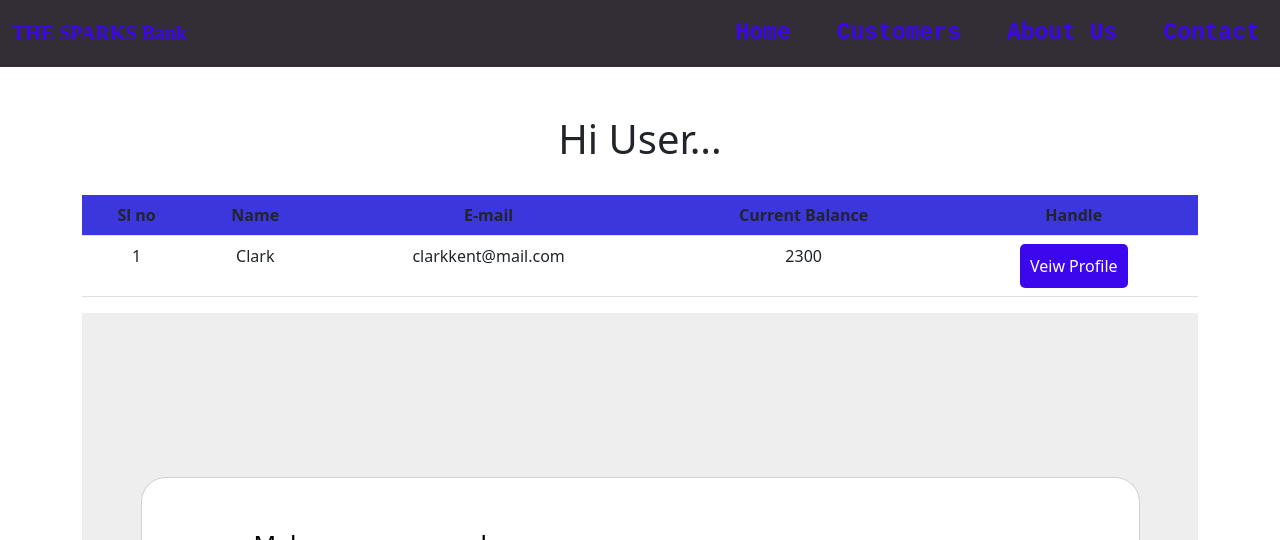
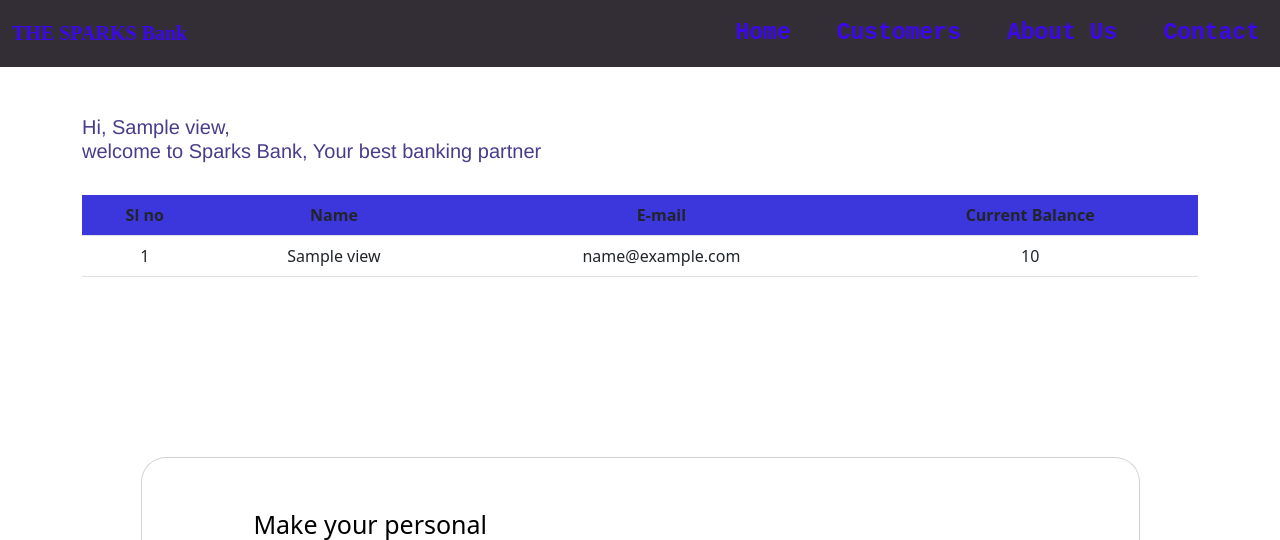
Before and after one commit to fathima-farhath/basic_banking_system, a Django app: template templates/transfer.html in a window 1280 px wide. Shown: the top 540 px of the page. Run offline with Django 4.2, Linux system fonts and the light colour scheme; the template is opened without the code that fills it: most values are stand-ins (such as "Sample title", 1, 10 or a date in 2020).

Commit message:
navigation to tranfer.htmlis done

```diff
--- a/bank_app/url.py
+++ b/bank_app/url.py
@@ -2,6 +2,6 @@ from django.urls import path
 from . import views
 urlpatterns=[
 path("",views.home,name='home'),
- path("customer",views.customer,name='customer'),
-# path("logout",views.logout,name='logout')
+path("customer",views.customer,name='customer'),
+path('view/<int:view_id>/',views.view,name='view')
 ]
--- a/bank_app/views.py
+++ b/bank_app/views.py
@@ -8,3 +8,8 @@ def home(request):
 def customer(request):
     details=customers.objects.all().order_by('id')
     return render(request,'customer.html',{'key':details})
+
+def view(request,view_id):
+    row=customers.objects.filter(id=view_id)
+    row1=customers.objects.exclude(id=view_id)
+    return render(request,'transfer.html',{'views':row,'dd':row1})
--- a/static/style.css
+++ b/static/style.css
@@ -144,7 +144,12 @@ footer
 }
 /* customer.html ends */
 /* transfer.html starts */
-
+.wel-cont{
+    text-align: left;
+    font-family: 'Franklin Gothic Medium', 'Arial Narrow', Arial, sans-serif;
+    font-size: 20px;
+    color: darkslateblue;
+}
 .para{
     font-size: 25px;
 }
--- a/templates/customer.html
+++ b/templates/customer.html
@@ -60,8 +60,7 @@
                 <td>{{i.name}}</td>
                 <td>{{i.email}}</td>
                 <td>{{i.balance}}</td>
-                <td><button class="button"><a href="">Veiw Profile</a>
-                </button></td>
+                <td><button class="button"><a href="{% url 'view' i.id %}">Veiw Profile</a></button></td>
             </tr>
             {% endfor %}
         </tbody>
--- a/templates/transfer.html
+++ b/templates/transfer.html
@@ -41,7 +41,10 @@
   <!-- navabar ends -->
   <div class="container">
     <br><br>
-    <h1 class="">Hi User...</h1><br>
+    {% for i in views %}
+    <h2 class="wel-cont">Hi, {{i.name}},<br>
+      welcome to Sparks Bank, Your best banking partner</h2><br>
+    {%endfor%}
     <table class="table table-hover ">
         <thead>
             <tr class="tablehed">
@@ -49,22 +52,22 @@
                 <th>Name</th>
                 <th>E-mail</th>
                 <th>Current Balance</th>
-                <th>Handle</th>
             </tr>
         </thead>
         <tbody>
+          {% for i in views %}
             <tr class="tbody">
-                <td>1</td>
-                <td>Clark</td>
-                <td>clarkkent@mail.com</td>
-                <td>2300</td>
-                <td><button class="button"><a href="">Veiw Profile</a>
+                <td>{{i.id}}</td>
+                <td>{{i.name}}</td>
+                <td>{{i.email}}</td>
+                <td>{{i.balance}}</td>
                 </button></td>
             </tr>
+          {% endfor %}
         </tbody>
     </table>
 
-    <section class="vh-100" style="background-color: #eee;">
+    <section class="vh-100" style="background-color:">
         <div class="container h-100">
           <div class="row d-flex justify-content-center align-items-center h-100">
             <div class="col-lg-12 col-xl-11">
@@ -79,7 +82,9 @@
                         <div class="d-flex flex-row align-items-center mb-4">
                             <i class="fa fa-user fa-2x" aria-hidden="true"></i>
                           <div class="form-outline flex-fill mb-0">
-                            <input type="text" name="from" id="form3Example1c" class="form-control" placeholder="name" />
+                            {% for i in views%}
+                            <input type="text" name="from" id="form3Example1c" class="form-control" value="{{i.name}}" placeholder="name" />
+                            {% endfor%}
                           </div>
                         </div>
 
@@ -89,9 +94,9 @@
                             <i class="fa fa-user fa-2x" aria-hidden="true"></i>
                             <select class="form-select" aria-label="Default select example">
                                 <option selected>To</option>
-                                <option value="1" name="to">One</option>
-                                <option value="2">Two</option>
-                                <option value="3">Three</option>
+                                {% for i in dd%}
+                                <option value="1" name="to">{{i.name}}</option>
+                                {%endfor%}
                               </select>
                         </div>
                         <div class="d-flex flex-row align-items-center mb-4">
```
